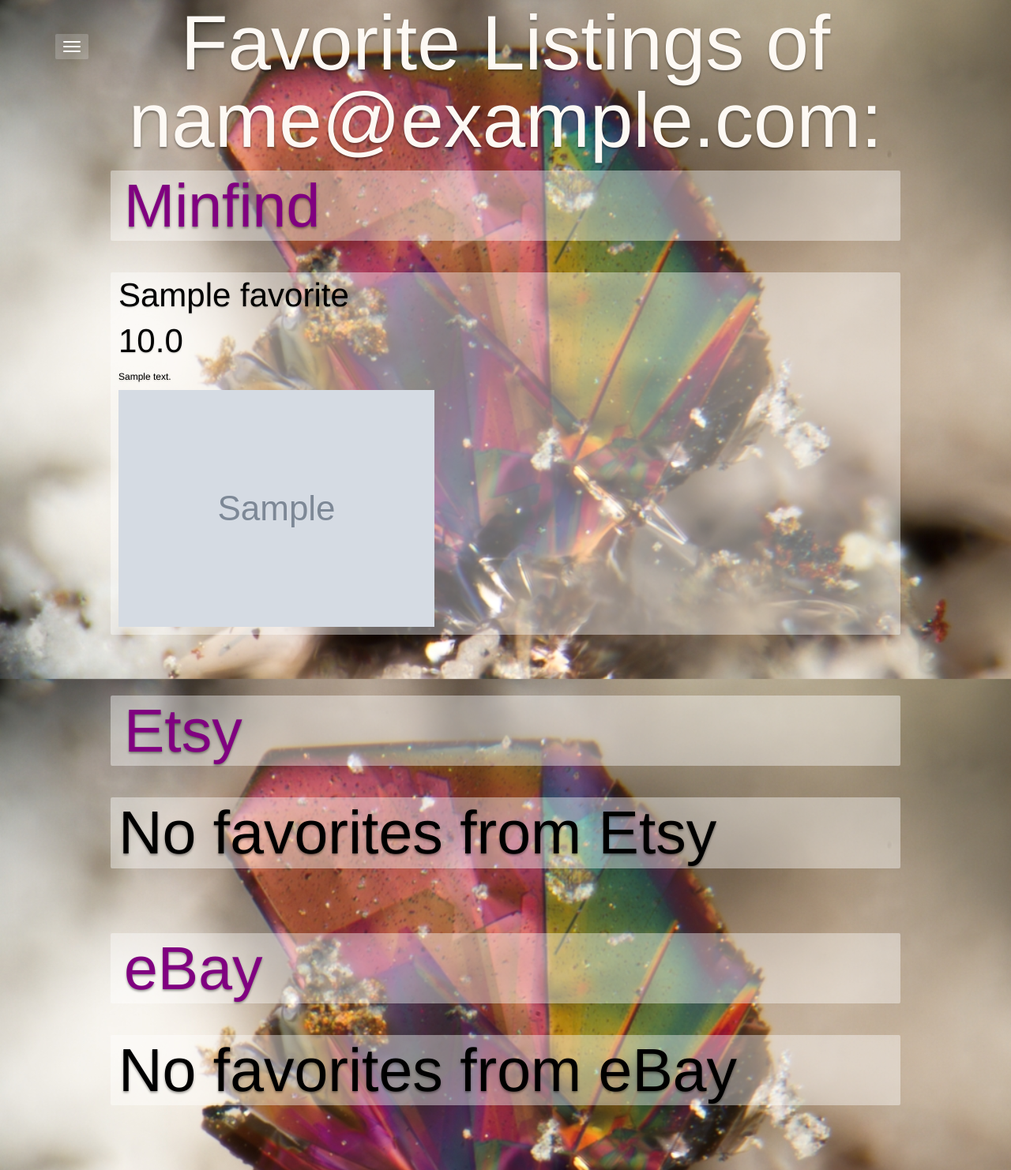
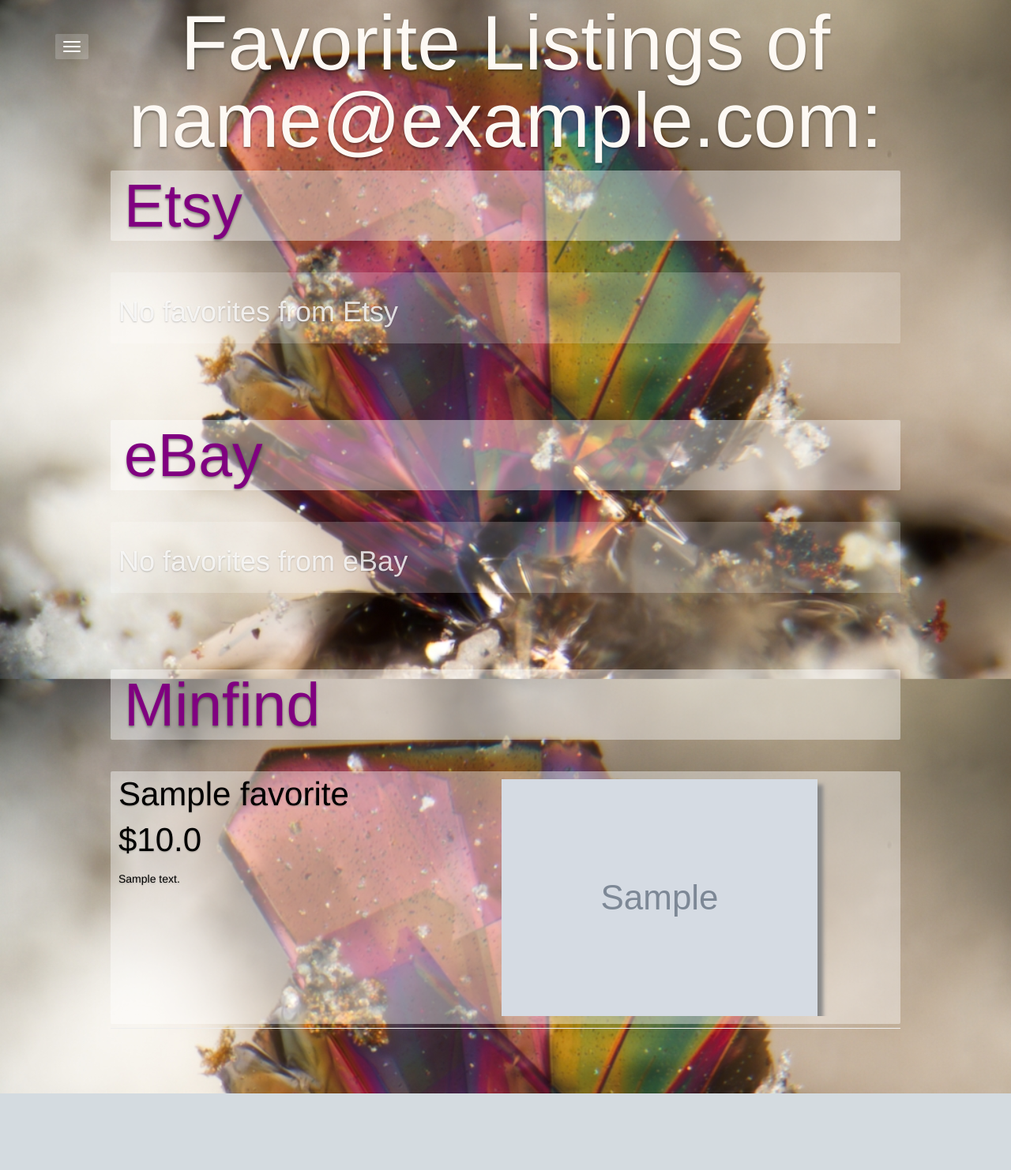
Before and after one commit to theresa-clare/Mineralchemy, a Flask app: page /user/1 in a window 1280 px wide. Shown: the part 15-1497 px from the top of the page at 79% size. After the commit the page ends 1400 px from the top, so only its background shows below. Run offline with Flask 2, Linux system fonts and the light colour scheme; tables that the repository leaves empty hold one stand-in row (values such as "Sample post"); grey boxes marked "Sample" are stand-in pictures; parts of the project's set-up code (start-up, migrations or seed data) failed here and were passed over; some libraries are stand-ins or nearby versions; some web fonts are replaced.

Commit message:
Reformatted user profile to have same format as search results

```diff
--- a/templates/user.html
+++ b/templates/user.html
@@ -1,74 +1,106 @@
 {% extends 'base.html' %}
 {% block content %}
 
-<body>
+
 <h2 class="text-center title">Favorite Listings of {{ user.email }}:</h2>
 
 <div class="website-div">
-		<h2 class="subtitle thumbnail-darker result-title">Minfind</h2>
+	<h2 class="subtitle thumbnail-darker result-title">Etsy</h2>
+	<div class="listing-origin">
 
-		{% if minfind_listings == [] %}
-			<h2 class="subtitle no-results thumbnail-darker">No favorites from Minfind</h2>
+	{% if etsy_listings == [] %}
+		<div class="lead thumbnail">
+			<h1>No favorites from Etsy</h1>
+		</div>
 
 	{% else %}
-		<div class="content thumbnail-darker">
-			{% for minfind_result in minfind_listings %}
-			<div>
-				<a href="{{ minfind_result["url"] }}">
-					<h2 class="result-title-price">{{ minfind_result["title"] }}</h2>
+		{% for etsy_result in etsy_listings %}
+			<div class="listing-div thumbnail-darker">
+				<div class="container row listing-row">
+					<div class="column listing-column">
+						<a href="{{ etsy_result["url"] }}">
+							<h6 class="result-title-price">{{ etsy_result["title"] }}</h6>
 						</a>
-				<h2 class="result-title-price">{{ minfind_result["price"] }}</h2>
-				<h6 class="listing-p">{{ minfind_result["description"] }}</h6>
-				<img src="{{ minfind_result["primary_image"] }}">
+						<h6 class="result-title-price">${{ etsy_result["price"] }}</h6>
+						<p class="listing-p">{{ etsy_result["description"] }}</p>
 					</div>
+
+					<div class="column listing-column">
+						<img src="{{ etsy_result["primary_image"] }}" class="listing-img">
+					</div>
+				</div>
+			</div>
+			<hr>
 		{% endfor %}
+	{% endif %}
+
 	</div>
-		{% endif %}
-	</div><br><br>
-
-	<div class="website-div">
-		<h2 class="subtitle thumbnail-darker result-title">Etsy</h2>
-
-		{% if etsy_listings == [] %}
-			<h2 class="subtitle no-results thumbnail-darker">No favorites from Etsy</h2>
-
-		{% else %}
-		<div class="content thumbnail-darker">
-			{% for etsy_result in etsy_listings %}
-			<div>
-				<a href="{{ etsy_result["url"] }}">
-					<h2 class="result-title-price">{{ etsy_result["title"] }}</h2>
-				</a>
-				<h2 class="result-title-price">{{ etsy_result["price"] }}</h2>
-				<h6 class="listing-p">{{ etsy_result["description"] }}</h6>
-				<img src="{{ etsy_result["primary_image"] }}">
-			</div>
-			{% endfor %}
-		</div>
-		{% endif %}
 </div><br><br>
 
 <div class="website-div">
 	<h2 class="subtitle thumbnail-darker result-title">eBay</h2>
+	<div class="listing-origin">
 
 	{% if ebay_listings == [] %}
-			<h2 class="subtitle no-results thumbnail-darker">No favorites from eBay</h2>
+		<div class="lead thumbnail">
+			<h1>No favorites from eBay</h1>
+		</div>
 
 	{% else %}
-		<div class="content thumbnail-darker">
 		{% for ebay_result in ebay_listings %}
-			<div>
+			<div class="listing-div thumbnail-darker">
+				<div class="container row listing-row">
+					<div class="column listing-column">
 						<a href="{{ ebay_result["url"] }}">
-					<h2 class="result-title-price">{{ ebay_result["title"] }}</h2>
+							<h6 class="result-title-price">{{ ebay_result["title"] }}</h6>
 						</a>
-				<h2 class="result-title-price">{{ ebay_result["price"] }}</h2>
-				<h6 class="listing-p">{{ ebay_result["description"] }}</h6>
-				<img src="{{ ebay_result["primary_image"] }}">
+						<h6 class="result-title-price">${{ ebay_result["price"] }}</h6>
+						<p class="listing-p">{{ ebay_result["description"] }}</p>
 					</div>
+
+					<div class="column listing-column">
+						<img src="{{ ebay_result["primary_image"] }}" class="listing-img">
+					</div>
+				</div>
+			</div>
+			<hr>
 		{% endfor %}
+	{% endif %}
+
 	</div>
+</div><br><br>
+
+<div class="website-div">
+	<h2 class="subtitle thumbnail-darker result-title">Minfind</h2>
+	<div class="listing-origin">
+
+		{% if minfind_listings == [] %}
+			<div class="lead thumbnail">
+				<h1>No favorites from Minfind</h1>
+			</div>
+
+		{% else %}
+			{% for minfind_result in minfind_listings %}
+				<div class="listing-div thumbnail-darker">
+					<div class="container row listing-row">
+						<div class="column listing-column">
+							<a href="{{ minfind_result["url"] }}">
+								<h6 class="result-title-price">{{ minfind_result["title"] }}</h6>
+							</a>
+							<h6 class="result-title-price">${{ minfind_result["price"] }}</h6>
+							<p class="listing-p">{{ minfind_result["description"] }}</p>
+						</div>
+
+						<div class="column listing-column">
+							<img src="{{ minfind_result["primary_image"] }}" class="listing-img">
+						</div>
+					</div>
+				</div>
+				<hr>
+			{% endfor %}
 		{% endif %}
+
+	</div>
 </div><br><br>
-</body>
 
 {% endblock %}
```
Lines whose indentation alone changed are shown as unchanged.
